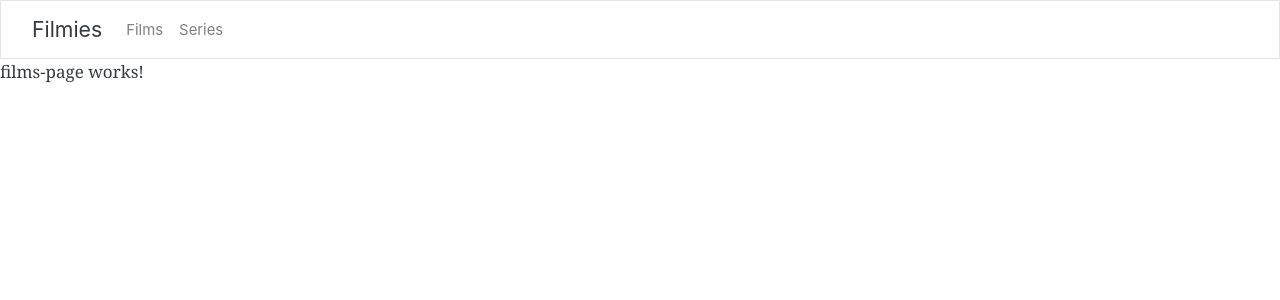
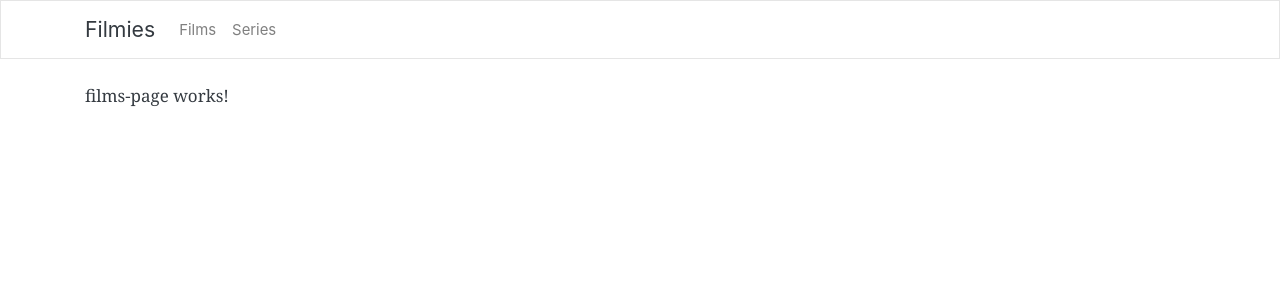
Before and after one commit to moruno21/Filmies, an Angular app in the folder frontend/: page /home in a window 1280 px wide. Shown: the top 300 px of the page. Built offline with nearby package versions, Linux system fonts and the light colour scheme.

Commit message:
div container applied

```diff
--- a/frontend/src/app/app.component.html
+++ b/frontend/src/app/app.component.html
@@ -1,3 +1,5 @@
 <app-navbar></app-navbar>
 
-<router-outlet></router-outlet>
+<div class="container mt-4">
+    <router-outlet></router-outlet>
+</div>
--- a/frontend/src/app/components/navbar/navbar.component.html
+++ b/frontend/src/app/components/navbar/navbar.component.html
@@ -1,5 +1,5 @@
 <nav class="navbar navbar-expand-lg navbar-light bg-light">
-  <div class="container-fluid">
+  <div class="container">
     <a class="navbar-brand" href="/">Filmies</a>
     <button class="navbar-toggler" type="button" data-bs-toggle="collapse" data-bs-target="#navbarNav"
       aria-controls="navbarNav" aria-expanded="false" aria-label="Toggle navigation">
```
